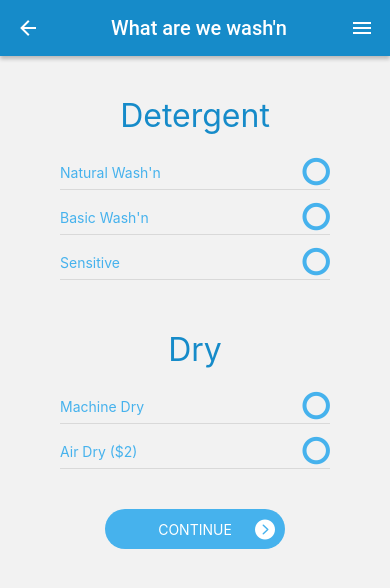
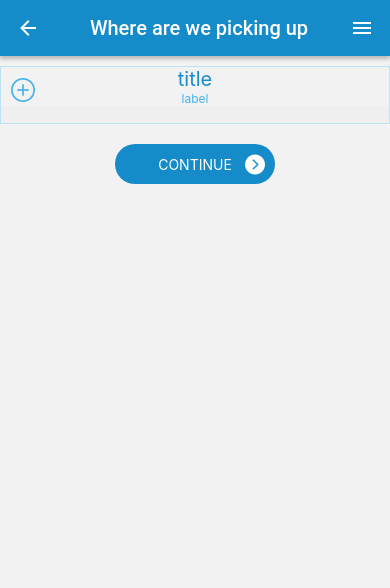
Before and after one commit to papesaliouka/washn, a React Native app: screen /Pickup in a window 390 px wide. Shown: the top 588 px of the page. Built offline with nearby package versions, Linux system fonts and the light colour scheme.

Commit message:
added a pickup screen and building the custom input for the adress form currently working on the style

```diff
--- a/src/components/input/input.standard.component.js
+++ b/src/components/input/input.standard.component.js
@@ -0,0 +1,46 @@
+import React from 'react';
+import { TextInput, StyleSheet , View, Text} from 'react-native';
+import Icon from 'react-native-vector-icons/AntDesign';
+import {appColors} from '../../infrastructure/appColors';
+const Input = ()=>{
+  return(
+    <View style={styles.container} >
+      <Icon size={24} style={styles.icon} name='pluscircleo' color={appColors.secondaryColor} />
+      <Text style={styles.title} >title</Text>
+      <Text style={styles.label} >label</Text>
+      <TextInput style={styles.input} />
+    </View>
+  );
+};
+
+export default Input;
+
+const styles= StyleSheet.create({
+  icon:{
+    position:'absolute',
+    left:10,
+    top:10,
+  },
+  container:{
+    flexDirection:'column',
+    backgroundColor:'transparent',
+    borderColor:appColors.overlayColor,
+    borderWidth:1,
+    marginTop:10,
+  },
+  title:{
+    fontSize:20,
+    color:appColors.thirdColor,
+    textAlign:'center'
+  },
+  label:{
+    color:appColors.secondaryColor,
+    zIndex:10,
+    textAlign:'center',
+    fontSize:12
+  },
+  input:{
+    backgroundColor:appColors.grey,
+    textAlign:'center',
+  }
+})
--- /dev/null
+++ b/src/components/wrapper/wrapper.component.js
@@ -0,0 +1,13 @@
+import React from 'react';
+import {View, StyleSheet} from 'react-native';
+import Input from '../../components/input/input.standard.component';
+
+const Wrapper = ()=> {
+  return(
+    <View>
+     <Input/>
+    </View>
+  );
+}
+
+export default Wrapper;
--- a/src/infrastructure/navigation/customers.navigator.js
+++ b/src/infrastructure/navigation/customers.navigator.js
@@ -9,6 +9,7 @@ import SignupScreen from '../../screens/signup/signup.screen'
 import ProfileScreen from '../../screens/profile/profile.screen';
 import GetWashnScreen from '../../screens/get-washn/getwashn.screen';
 import FragranceScreen from '../../screens/fragrance/fragrance.screen';
+import PickupScreen from '../../screens/pickup/pickup.screen';
 
 const Stack = createNativeStackNavigator();
 
@@ -17,7 +18,7 @@ const CustomersNavigator=()=> {
   return (
     <NavigationContainer>
       <Stack.Navigator
-        initialRouteName="Fragrance"
+        initialRouteName="Getwashn"
         screenOptions={{
             headerShown: false
           }}
@@ -28,6 +29,7 @@ const CustomersNavigator=()=> {
         <Stack.Screen name='Profile' component={ProfileScreen}/>
         <Stack.Screen name='Getwashn' component={GetWashnScreen}/>
         <Stack.Screen name='Fragrance' component={FragranceScreen}/>
+        <Stack.Screen name='Pickup' component={PickupScreen}/>
       </Stack.Navigator>
     </NavigationContainer>
   );
--- a/src/screens/fragrance/fragrance.screen.js
+++ b/src/screens/fragrance/fragrance.screen.js
@@ -21,7 +21,7 @@ const FragranceScreen = ({navigation})=>{
       <Text style={styles.title} >Dry</Text>
       {dry.map(item=> <Selector title={item} key={item}  style={styles.border} component={<CheckControl item={item} type={'dry'} />}  />)}
       <Spacer h={30}/>
-      <Button color icon style={{width:180, alignSelf:'center', backgroundColor:appColors.secondaryColor}}  />
+      <Button color icon style={{width:180, alignSelf:'center', backgroundColor:appColors.secondaryColor}} onPress={()=> navigation.navigate('Pickup')} />
    </>
   );
 };
--- a/src/screens/get-washn/getwashn.screen.js
+++ b/src/screens/get-washn/getwashn.screen.js
@@ -36,7 +36,7 @@ const GetWashnScreen = ({navigation})=>{
       <Selector title='Total Loads' component={<Text style={styles.text} >{totalCount}</Text>} />
       <Selector title='Estimated Cost' component={<Text style={styles.text} >${cost}</Text>} />
       <Spacer h={20} />
-      <Button icon color style={{width:200, alignSelf:'center'}} onPress={()=> navigation.navigate('Fragance')} />
+      <Button icon color style={{width:200, alignSelf:'center'}} onPress={()=> navigation.navigate('Fragrance')} />
       <Spacer h={100} />
     </>
   );
--- /dev/null
+++ b/src/screens/pickup/pickup.screen.js
@@ -0,0 +1,17 @@
+import React from 'react';
+
+import Header from '../../components/header/header.component';
+import Button from '../../components/button/button.component';
+import Wrapper from '../../components/wrapper/wrapper.component';
+
+const PickupScreen =()=>{
+  return(
+    <>
+      <Header title='Where are we picking up' />
+      <Wrapper/>
+      <Button icon color style={{width:160, alignSelf:'center', marginTop:20}} />
+    </>
+  );
+};
+
+export default PickupScreen;
```
